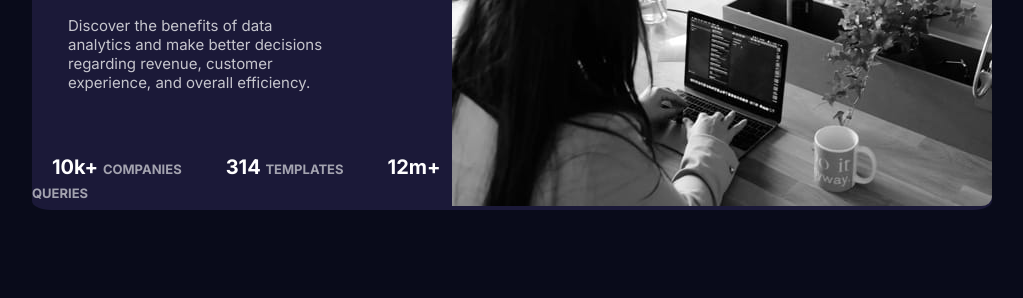
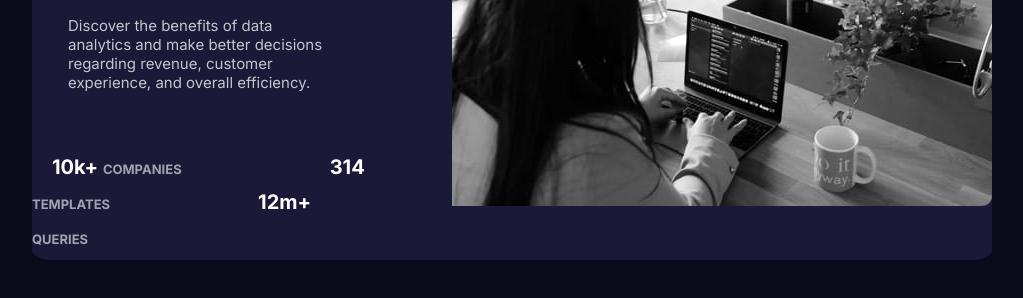
Before and after one commit to becks-tech/stats-preview-card-component-main, a plain HTML site: page index.html in a window 1280 px wide. Shown: the part 480-778 px from the top of the page, without its empty margins (128-1151 px from the left). Drawn offline with Linux system fonts and the light colour scheme.

Commit message:
Changes made to stats p element for block display

```diff
--- a/index.html
+++ b/index.html
@@ -21,9 +21,9 @@
       experience, and overall efficiency.</p>
 
       <div class="stats">
-        <h3>10k+ <span>companies</span></h3>
-        <h3>314 <span>templates</span></h3>
-        <h3>12m+ <span>queries</span></h3>
+        <h3>10k+ <p>companies</p></h3>
+        <h3>314 <p>templates</p></h3>
+        <h3>12m+ <p>queries</p></h3>
       </div>
     </div>
 
--- a/styles.css
+++ b/styles.css
@@ -30,7 +30,8 @@ body{
     justify-content: center;
     align-content: center;
     background-color: var(--dark-desaturated-blue);
-
+    max-width: 1000px;
+    min-height: 440px;
     border-radius: 2%;
 }
 .accent{
@@ -67,15 +68,18 @@ body{
     font-size: 20px;
 
 }
-.stats span{
+.stats p{
     font-size: 13px;
     text-transform: uppercase;
-    color: var(--slightly-transparent-white-stat-headings)
+    color: var(--slightly-transparent-white-stat-headings);
+    display: inline-block;
+    padding-left: 0;
 }
 .attribution {
     font-size: 11px; text-align: center;
     visibility: hidden;
 }
-.attribution a { color: hsl(228, 45%, 44%);
+.attribution a {
+    color: hsl(228, 45%, 44%);
     visibility: hidden;
     }
```
